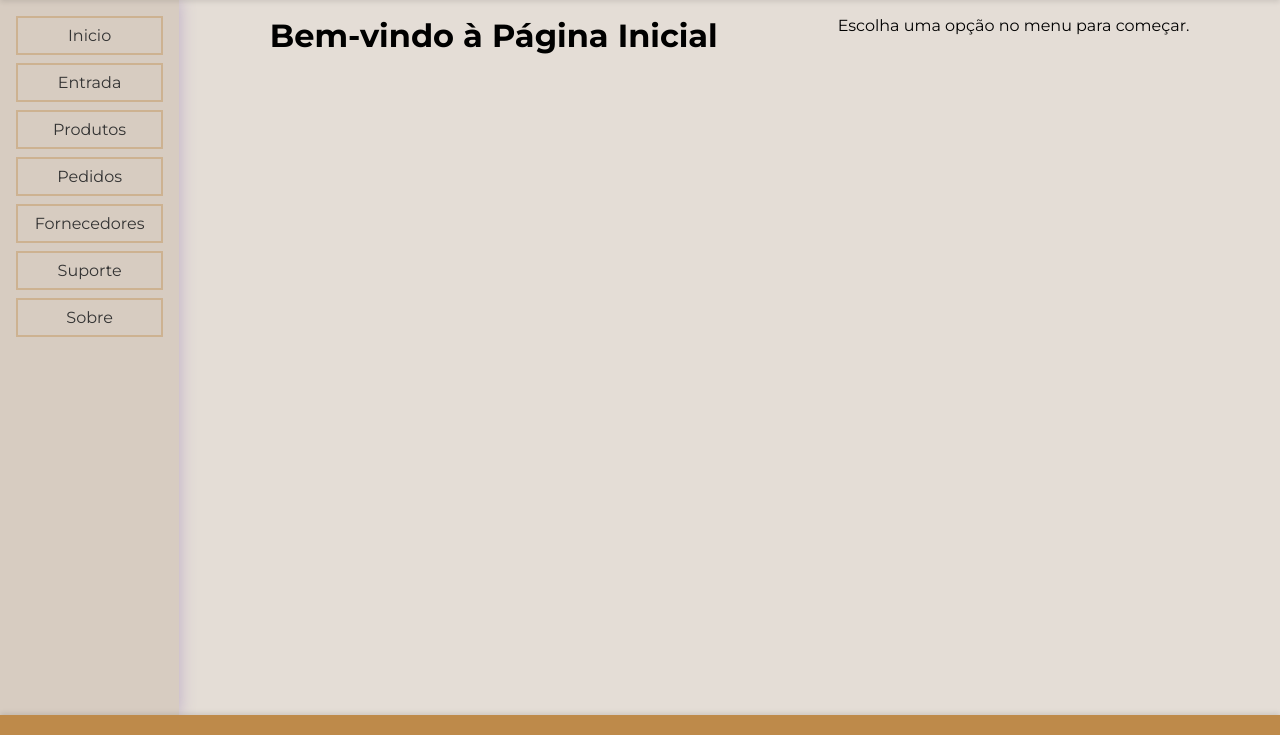
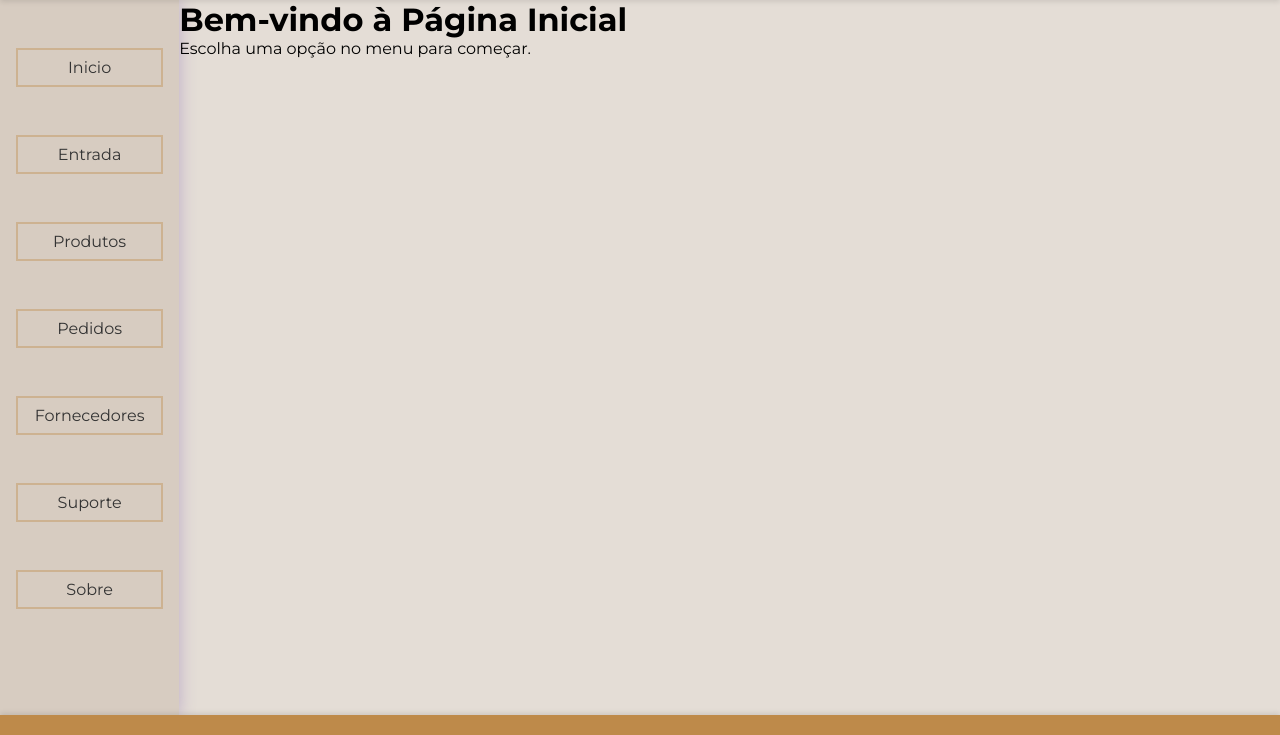
Before and after one commit to samuzaum/Stock360, a PHP site: page /home.html in a window 1280 px wide. Shown: the part 65-800 px from the top of the page. Run offline with PHP 8.4, Linux system fonts and the light colour scheme.

Commit message:
main style

```diff
--- a/homestyles.css
+++ b/homestyles.css
@@ -86,6 +86,7 @@ aside {
 }
 
 .asidediv {
+  margin-top: 2rem ;
   margin-bottom: 1.5rem;
 }
 
@@ -96,7 +97,7 @@ aside {
   text-decoration: none;
   text-align: center;
   padding: 0.5rem;
-  margin-bottom: 0.5rem;
+  margin-bottom: 3rem;
   color: #333;
   transition: background-color 0.3s ease, color 0.3s ease;
   overflow-wrap: break-word;
@@ -109,11 +110,7 @@ aside {
 
 main {
   flex: 1;
-  padding: 1rem;
-  display: flex;
-  flex-wrap: wrap;
-  gap: 15vh;
-  justify-content: center;
+
 }
 
 footer {
```
Also changed, not shown: src/oglogo.svg.
